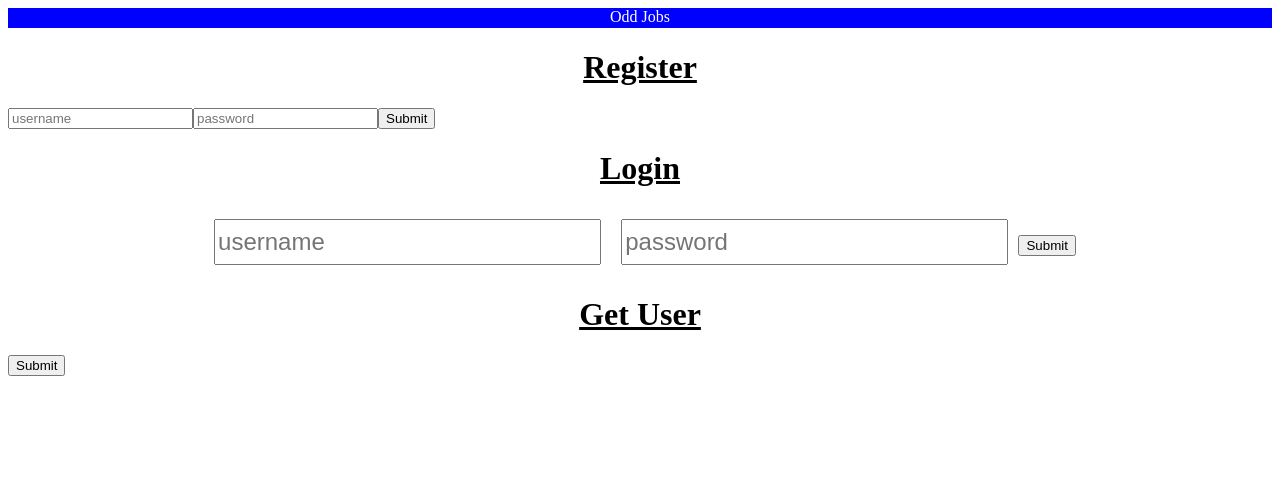
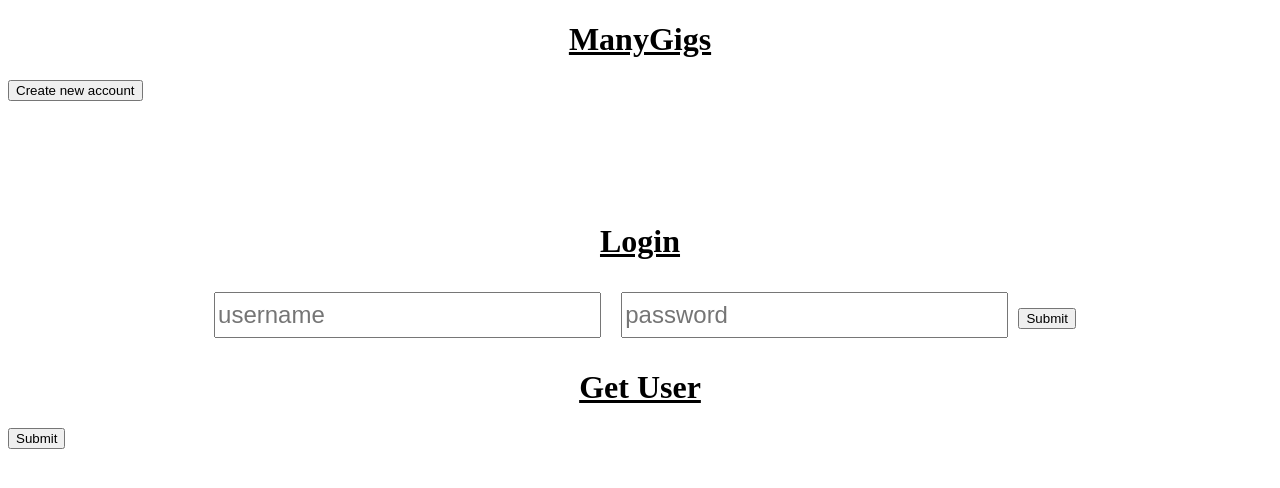
Before and after one commit to tniles320/project-3, a React (Create React App) app in the folder client/: page /post in a window 1280 px wide. Shown: the top 488 px of the page. Built offline with nearby package versions, Linux system fonts and the light colour scheme.

Commit message:
updating home page

```diff
--- a/client/src/App.js
+++ b/client/src/App.js
@@ -1,11 +1,9 @@
 import React from "react";
 import Home from "./pages/Home";
-import Nav from "./components/Nav";
 
 function App() {
   return (
     <div>
-      <Nav />
       <Home />
     </div>
   );
--- /dev/null
+++ b/client/src/components/HomeCard/index.js
@@ -0,0 +1,70 @@
+import React from "react";
+import "./style.css";
+
+function HomeCard(props) {
+  const {
+    setRegisterUsername,
+    setRegisterPassword,
+    setLoginUsername,
+    setLoginPassword,
+    getUser,
+    login,
+    register,
+    data,
+    createAccount,
+    setRegisterEmail,
+    setRegisterZipCode,
+  } = props;
+  return (
+    <div>
+      <div>
+        <button id="create-account" onClick={createAccount}>
+          Create new account
+        </button>
+      </div>
+      <div id="register-info">
+        <h1>Register</h1>
+        <input
+          placeholder="Username"
+          onChange={(e) => setRegisterUsername(e.target.value)}
+        />
+        <input
+          placeholder="Password"
+          onChange={(e) => setRegisterPassword(e.target.value)}
+        />
+        <input
+          placeholder="Email"
+          onChange={(e) => setRegisterEmail(e.target.value)}
+        />
+        <input
+          placeholder="Zip Code"
+          onChange={(e) => setRegisterZipCode(e.target.value)}
+        />
+        <button onClick={register}>Submit</button>
+      </div>
+
+      <div>
+        <h1>Login</h1>
+        <div className="login">
+          <input
+            placeholder="username"
+            onChange={(e) => setLoginUsername(e.target.value)}
+          />
+          <input
+            placeholder="password"
+            onChange={(e) => setLoginPassword(e.target.value)}
+          />
+          <button onClick={login}>Submit</button>
+        </div>
+      </div>
+
+      <div>
+        <h1>Get User</h1>
+        <button onClick={getUser}>Submit</button>
+        {data ? <h1>Welcome Back {data.username}</h1> : null}
+      </div>
+    </div>
+  );
+}
+
+export default HomeCard;
--- /dev/null
+++ b/client/src/components/HomeCard/style.css
@@ -0,0 +1,3 @@
+#register-info {
+    visibility: hidden;
+}
--- a/client/src/components/Nav/index.js
+++ /dev/null
@@ -1,8 +0,0 @@
-import React from "react";
-import "./style.css";
-
-function Nav() {
-  return <div id="nav">Odd Jobs</div>;
-}
-
-export default Nav;
--- a/client/src/components/Nav/style.css
+++ /dev/null
@@ -1,7 +0,0 @@
-#nav {
-    height: 20px;
-    background-color: blue;
-    width: 100%;
-    text-align: center;
-    color: white;
-}
--- a/client/src/pages/Home/index.js
+++ b/client/src/pages/Home/index.js
@@ -1,5 +1,6 @@
 import React, { useState } from "react";
 import Axios from "axios";
+import HomeCard from "../../components/HomeCard";
 import "./style.css";
 
 function Home() {
@@ -40,41 +41,25 @@
       console.log(res.data);
     });
   };
+  const createAccount = () => {
+    document.getElementById("register-info").style.visibility = "visible";
+  };
   return (
     <div className="App">
-      <div>
-        <h1>Register</h1>
-        <input
-          placeholder="username"
-          onChange={(e) => setRegisterUsername(e.target.value)}
-        />
-        <input
-          placeholder="password"
-          onChange={(e) => setRegisterPassword(e.target.value)}
-        />
-        <button onClick={register}>Submit</button>
-      </div>
-
-      <div>
-        <h1>Login</h1>
-        <div className="login">
-          <input
-            placeholder="username"
-            onChange={(e) => setLoginUsername(e.target.value)}
-          />
-          <input
-            placeholder="password"
-            onChange={(e) => setLoginPassword(e.target.value)}
-          />
-          <button onClick={login}>Submit</button>
-        </div>
-      </div>
-
-      <div>
-        <h1>Get User</h1>
-        <button onClick={getUser}>Submit</button>
-        {data ? <h1>Welcome Back {data.username}</h1> : null}
-      </div>
+      <h1>ManyGigs</h1>
+      <HomeCard
+        setRegisterUsername={setRegisterUsername}
+        setRegisterPassword={setRegisterPassword}
+        setLoginUsername={setLoginUsername}
+        setLoginPassword={setLoginPassword}
+        getUser={getUser}
+        login={login}
+        register={register}
+        data={data}
+        createAccount={createAccount}
+        // setRegisterEmail={setRegisterEmail}
+        // setRegisterZipCode={setRegisterZipCode}
+      />
     </div>
   );
 }
```
Also changed, not shown: 1 other file (tests, documents, lock files or other folders).
